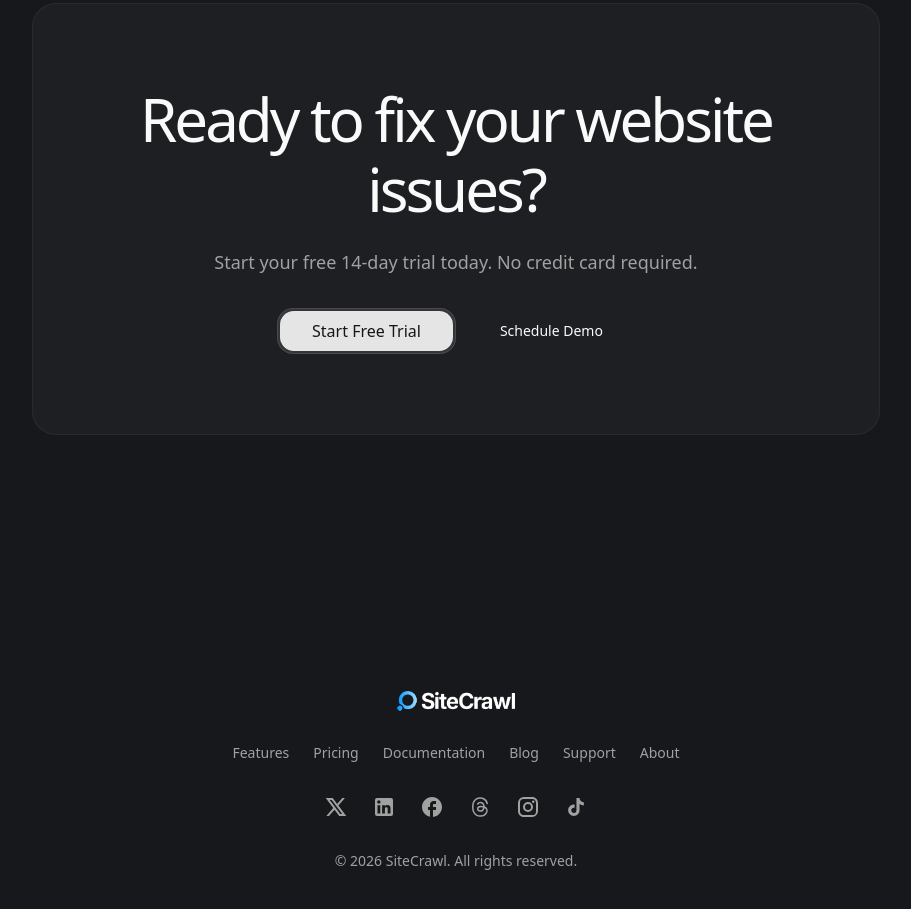
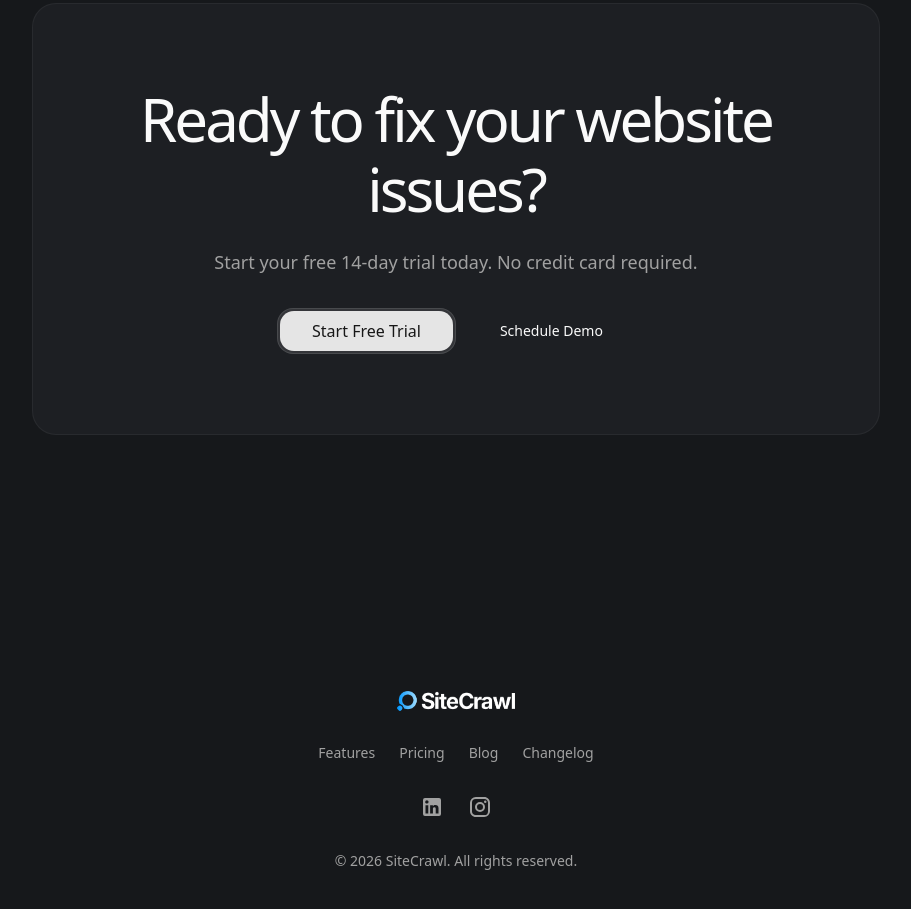
Before and after one commit to JaidanBrown/sitecrawl.app, an Astro site: page / in a window 1280 px wide. Shown: the part 5582-6491 px from the top of the page, without its empty margins (184-1095 px from the left). Built offline with nearby package versions, Linux system fonts and the light colour scheme; Astro itself is replaced by a stand-in of ours.

Commit message:
social and links

```diff
--- a/src/components/footer.tsx
+++ b/src/components/footer.tsx
@@ -10,20 +10,12 @@ const links = [
         href: '/pricing',
     },
     {
-        title: 'Documentation',
-        href: '#docs',
-    },
-    {
         title: 'Blog',
         href: '/blog',
     },
     {
-        title: 'Support',
-        href: '#support',
-    },
-    {
-        title: 'About',
-        href: '#about',
+        title: 'Changelog',
+        href: '/changelog',
     },
 ]
 
@@ -50,24 +42,7 @@ export default function FooterSection() {
                 </div>
                 <div className="my-8 flex flex-wrap justify-center gap-6 text-sm">
                     <a
-                        href="#"
-                        target="_blank"
-                        rel="noopener noreferrer"
-                        aria-label="X/Twitter"
-                        className="text-muted-foreground hover:text-primary block">
-                        <svg
-                            className="size-6"
-                            xmlns="http://www.w3.org/2000/svg"
-                            width="1em"
-                            height="1em"
-                            viewBox="0 0 24 24">
-                            <path
-                                fill="currentColor"
-                                d="M10.488 14.651L15.25 21h7l-7.858-10.478L20.93 3h-2.65l-5.117 5.886L8.75 3h-7l7.51 10.015L2.32 21h2.65zM16.25 19L5.75 5h2l10.5 14z"></path>
-                        </svg>
-                    </a>
-                    <a
-                        href="#"
+                        href="https://www.linkedin.com/company/sitecrawl"
                         target="_blank"
                         rel="noopener noreferrer"
                         aria-label="LinkedIn"
@@ -84,46 +59,7 @@ export default function FooterSection() {
                         </svg>
                     </a>
                     <a
-                        href="#"
-                        target="_blank"
-                        rel="noopener noreferrer"
-                        aria-label="Facebook"
-                        className="text-muted-foreground hover:text-primary block">
-                        <svg
-                            className="size-6"
-                            xmlns="http://www.w3.org/2000/svg"
-                            width="1em"
-                            height="1em"
-                            viewBox="0 0 24 24">
-                            <path
-                                fill="currentColor"
-                                d="M22 12c0-5.52-4.48-10-10-10S2 6.48 2 12c0 4.84 3.44 8.87 8 9.8V15H8v-3h2V9.5C10 7.57 11.57 6 13.5 6H16v3h-2c-.55 0-1 .45-1 1v2h3v3h-3v6.95c5.05-.5 9-4.76 9-9.95"></path>
-                        </svg>
-                    </a>
-                    <a
-                        href="#"
-                        target="_blank"
-                        rel="noopener noreferrer"
-                        aria-label="Threads"
-                        className="text-muted-foreground hover:text-primary block">
-                        <svg
-                            className="size-6"
-                            xmlns="http://www.w3.org/2000/svg"
-                            width="1em"
-                            height="1em"
-                            viewBox="0 0 24 24">
-                            <path
-                                fill="none"
-                                stroke="currentColor"
-                                strokeLinecap="round"
-                                strokeLinejoin="round"
-                                strokeWidth="1.5"
-                                d="M19.25 8.505c-1.577-5.867-7-5.5-7-5.5s-7.5-.5-7.5 8.995s7.5 8.996 7.5 8.996s4.458.296 6.5-3.918c.667-1.858.5-5.573-6-5.573c0 0-3 0-3 2.5c0 .976 1 2 2.5 2s3.171-1.027 3.5-3c1-6-4.5-6.5-6-4"
-                                color="currentColor"></path>
-                        </svg>
-                    </a>
-                    <a
-                        href="#"
+                        href="https://www.instagram.com/sitecrawl"
                         target="_blank"
                         rel="noopener noreferrer"
                         aria-label="Instagram"
@@ -139,23 +75,6 @@ export default function FooterSection() {
                                 d="M7.8 2h8.4C19.4 2 22 4.6 22 7.8v8.4a5.8 5.8 0 0 1-5.8 5.8H7.8C4.6 22 2 19.4 2 16.2V7.8A5.8 5.8 0 0 1 7.8 2m-.2 2A3.6 3.6 0 0 0 4 7.6v8.8C4 18.39 5.61 20 7.6 20h8.8a3.6 3.6 0 0 0 3.6-3.6V7.6C20 5.61 18.39 4 16.4 4zm9.65 1.5a1.25 1.25 0 0 1 1.25 1.25A1.25 1.25 0 0 1 17.25 8A1.25 1.25 0 0 1 16 6.75a1.25 1.25 0 0 1 1.25-1.25M12 7a5 5 0 0 1 5 5a5 5 0 0 1-5 5a5 5 0 0 1-5-5a5 5 0 0 1 5-5m0 2a3 3 0 0 0-3 3a3 3 0 0 0 3 3a3 3 0 0 0 3-3a3 3 0 0 0-3-3"></path>
                         </svg>
                     </a>
-                    <a
-                        href="#"
-                        target="_blank"
-                        rel="noopener noreferrer"
-                        aria-label="TikTok"
-                        className="text-muted-foreground hover:text-primary block">
-                        <svg
-                            className="size-6"
-                            xmlns="http://www.w3.org/2000/svg"
-                            width="1em"
-                            height="1em"
-                            viewBox="0 0 24 24">
-                            <path
-                                fill="currentColor"
-                                d="M16.6 5.82s.51.5 0 0A4.28 4.28 0 0 1 15.54 3h-3.09v12.4a2.59 2.59 0 0 1-2.59 2.5c-1.42 0-2.6-1.16-2.6-2.6c0-1.72 1.66-3.01 3.37-2.48V9.66c-3.45-.46-6.47 2.22-6.47 5.64c0 3.33 2.76 5.7 5.69 5.7c3.14 0 5.69-2.55 5.69-5.7V9.01a7.35 7.35 0 0 0 4.3 1.38V7.3s-1.88.09-3.24-1.48"></path>
-                        </svg>
-                    </a>
                 </div>
                 <span className="text-muted-foreground block text-center text-sm"> &copy; {new Date().getFullYear()} SiteCrawl. All rights reserved.</span>
             </div>
--- a/src/components/hero-section.tsx
+++ b/src/components/hero-section.tsx
@@ -104,7 +104,7 @@ function CTASection() {
                                 asChild
                                 size="lg"
                                 className="rounded-xl px-8 text-base">
-                                <a href="#link">
+                                <a href="https://dashboard.sitecrawl.app/auth/signup">
                                     <span className="text-nowrap">Start Free Trial</span>
                                 </a>
                             </Button>
@@ -114,7 +114,7 @@ function CTASection() {
                             size="lg"
                             variant="ghost"
                             className="h-10.5 rounded-xl px-8">
-                            <a href="#link">
+                            <a href="https://tidycal.com/sitecrawl/demo">
                                 <span className="text-nowrap">Schedule Demo</span>
                             </a>
                         </Button>
@@ -136,7 +136,7 @@ export default function HeroSection() {
                             <div className="text-center sm:mx-auto lg:mr-auto lg:mt-0">
                                 <AnimatedGroup variants={transitionVariants}>
                                     <a
-                                        href="#link"
+                                        href="#features"
                                         className="bg-[#1d1f23] hover:bg-background dark:hover:border-t-border group mx-auto flex w-fit items-center gap-4 rounded-full border p-1 pl-4 transition-colors duration-300 dark:border-t-white/5">
                                         <span className="text-foreground text-sm">Now with Advanced SEO Analysis</span>
                                         <span className="dark:border-background block h-4 w-0.5 border-l bg-white dark:bg-zinc-700"></span>
@@ -181,7 +181,7 @@ export default function HeroSection() {
                                             asChild
                                             size="lg"
                                             className="rounded-xl px-5 text-base">
-                                            <a href="#link">
+                                            <a href="https://dashboard.sitecrawl.app/auth/signup">
                                                 <span className="text-nowrap">14 Day Free Trial</span>
                                             </a>
                                         </Button>
@@ -192,7 +192,7 @@ export default function HeroSection() {
                                         size="lg"
                                         variant="ghost"
                                         className="h-10.5 rounded-xl px-5">
-                                        <a href="#link">
+                                        <a href="#features">
                                             <span className="text-nowrap">Learn More</span>
                                         </a>
                                     </Button>
--- a/src/components/pricing-page.tsx
+++ b/src/components/pricing-page.tsx
@@ -153,7 +153,7 @@ export default function PricingPage() {
 
                     <div className="mt-16 text-center">
                         <p className="text-muted-foreground text-sm">
-                            Need something custom? <a href="#link" className="text-foreground underline">Contact our sales team</a>.
+                            Need something custom? <a href="mailto:hello@sitecrawl.app" className="text-foreground underline">Contact our sales team</a>.
                         </p>
                     </div>
                 </div>
```
